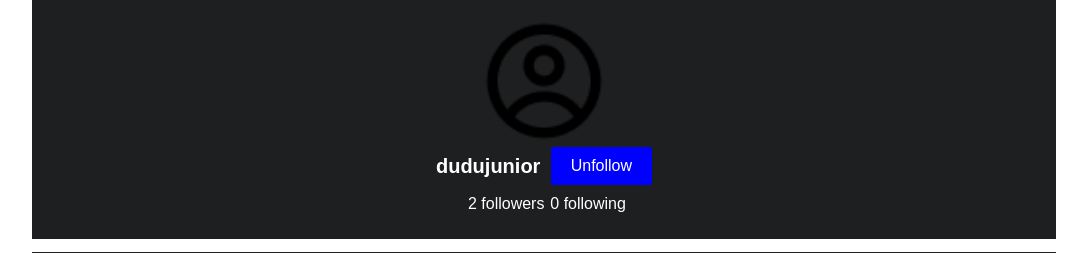
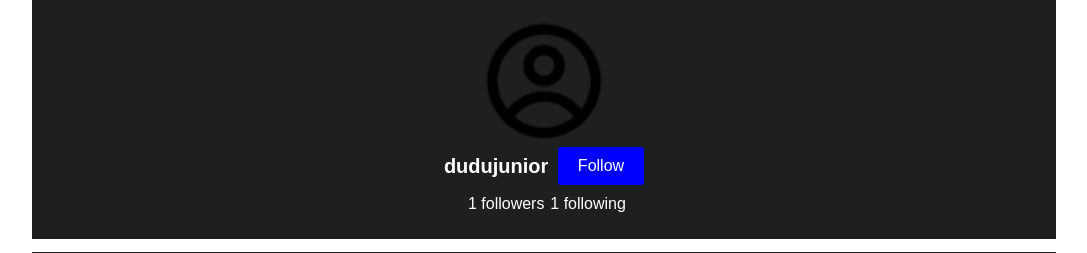
Before and after one commit to dudujunior12/tsurei, a Django app: a page that uses manga/templates/manga/layout.html in a window 1280 px wide. Shown: the part 141-394 px from the top of the page, without its empty margins (96-1183 px from the left). Run offline with Django 3.2, Linux system fonts and the light colour scheme; a user stored in the database is signed in; data comes from the database, SQL or seed files in the repository; both versions use the stored data as it was after the commit.

Commit message:
fix: profile follow and manga sections

```diff
--- a/manga/templates/manga/layout.html
+++ b/manga/templates/manga/layout.html
@@ -34,7 +34,7 @@
                             </div>
                         {% else %}
                             <div class="btn-profile">
-                                <p>{{request.user.username}}</p>
+                                <a href="{% url 'profile' request.user.username %}">{{request.user.username}}</a>
                             </div>
                             <div class="btn-upload">
                                 <a href="{% url 'upload' %}">Upload</a>
--- a/manga/templates/manga/profile.html
+++ b/manga/templates/manga/profile.html
@@ -15,7 +15,7 @@
                 </div>
                 <div class="info">
                     <p><strong>{{ username }}</strong></p>
-                    {% if request.user.username != username %}<button class="btn-follow">{% if other_user_follow.btn_follow %}Follow{% else %}Unfollow{% endif %}</button>{% endif %}
+                    {% if request.user.username != username %}<button class="btn-follow">{% if other_user_follow.btn_follow == True %}Follow{% endif %}{% if other_user_follow.btn_follow == False %}Unfollow{% endif %}</button>{% endif %}
                 </div>
             </div>
             <div class="down-info">
@@ -25,6 +25,7 @@
         </div>
     </div>
     <div class="slides-container">
+        {% if created_mangas %}
         <div class="slide-container">
             <h2>Created Mangas</h2>
             <div class="slide-manga-container swiper swiper2">
@@ -40,7 +41,9 @@
                 </div>
             </div>
         </div>
+        {% endif %}
 
+        {% if bookmarked_mangas %}
         <div class="slide-container">
             <h2>Bookmarked Mangas</h2>
             <div class="slide-manga-container swiper swiper2">
@@ -56,6 +59,7 @@
                 </div>
             </div>
         </div>
+        {% endif %}
     </div>
 </div>
 <script src="{% static 'js/profile.js' %}"></script>
--- a/manga/views.py
+++ b/manga/views.py
@@ -35,24 +35,32 @@ def profile(request, username):
 
     print(bookmarked_mangas)
 
-    follow = Follow.objects.filter(user=request.user)
-    following = other_user.following.all().count()
-    followers = other_user.followers.all().count()
+
+    follow = Follow.objects.get(user=other_user)
+    print("FOLLOWING: ", follow.following.count())
+    print("FOLLOWERS: ", follow.followers.count())
+
+    following = follow.following.all().count()
+    followers = follow.followers.all().count()
 
     other_user_follow = {
         "following": following,
         "followers": followers,
     }
-    if follow:
-        if other_user in follow.first().following.all():
-            btn_follow = False
-        else:
-            btn_follow = True
-        other_user_follow["btn-follow"] = btn_follow
 
-        return render(request, "manga/profile.html", {"bookmarked_mangas": bookmarked_mangas, "created_mangas": created_mangas, "username": username, "other_user_follow": other_user_follow})
+    print("OTHER_USER ", other_user)
 
-    return render(request, "manga/profile.html", {"bookmarked_mangas": bookmarked_mangas, "created_mangas": created_mangas, "username": username})
+    other_user_follow_obj = Follow.objects.get(user=request.user)
+    print(other_user_follow_obj.following.all())
+    if other_user in other_user_follow_obj.following.all():
+        btn_follow = False
+    else:
+        btn_follow = True
+
+    print(btn_follow)
+    other_user_follow["btn_follow"] = btn_follow
+
+    return render(request, "manga/profile.html", {"bookmarked_mangas": bookmarked_mangas, "created_mangas": created_mangas, "username": username, "other_user_follow": other_user_follow})
 
 @login_required
 @csrf_exempt
```
Also changed, not shown: db.sqlite3.
